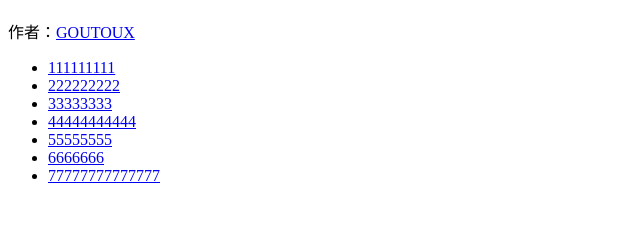
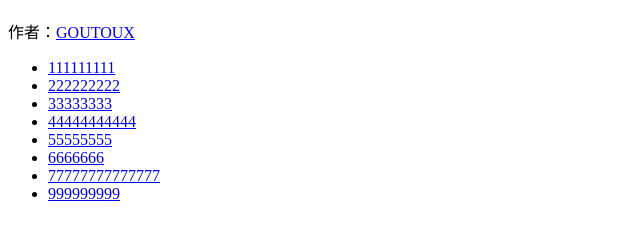
Before and after one commit to phpc0de/html, a plain HTML site: page book/12/index.html in a window 1280 px wide. Shown: the part 75-312 px from the top of the page, without its empty margins (0-640 px from the left). Drawn offline with Linux system fonts and the light colour scheme.

Commit message:
Update index.html

```diff
--- a/book/12/index.html
+++ b/book/12/index.html
@@ -12,4 +12,6 @@
   <li><a href="https://phpc0de.github.io/html/5.html">55555555</a></li>
     <li><a href="https://phpc0de.github.io/html/6.html">6666666</a></li>
     <li><a href="https://phpc0de.github.io/html/7.html">77777777777777</a></li>
+      <li><a href="https://phpc0de.github.io/html/9.html">999999999</a></li>
+
 </ul>
```
